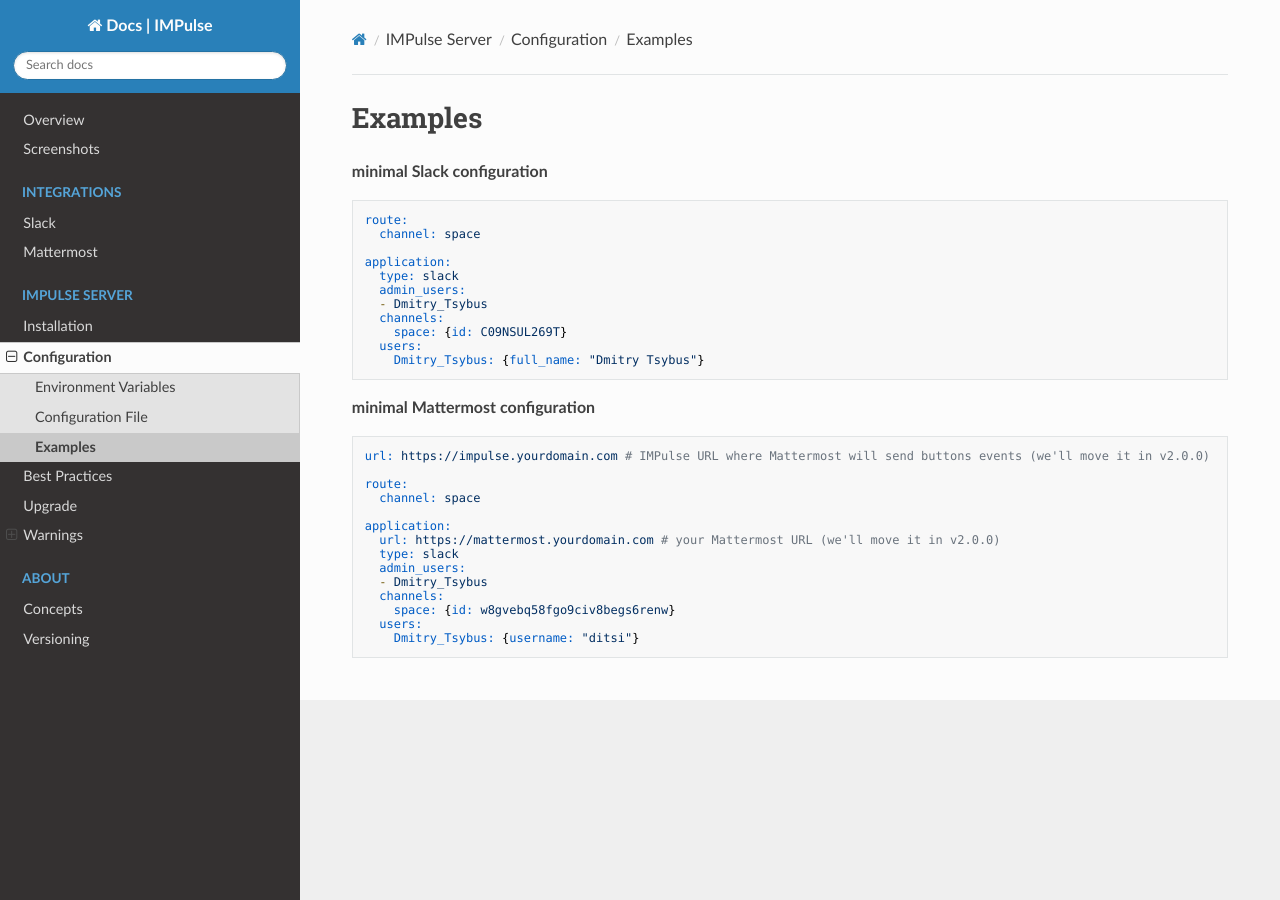
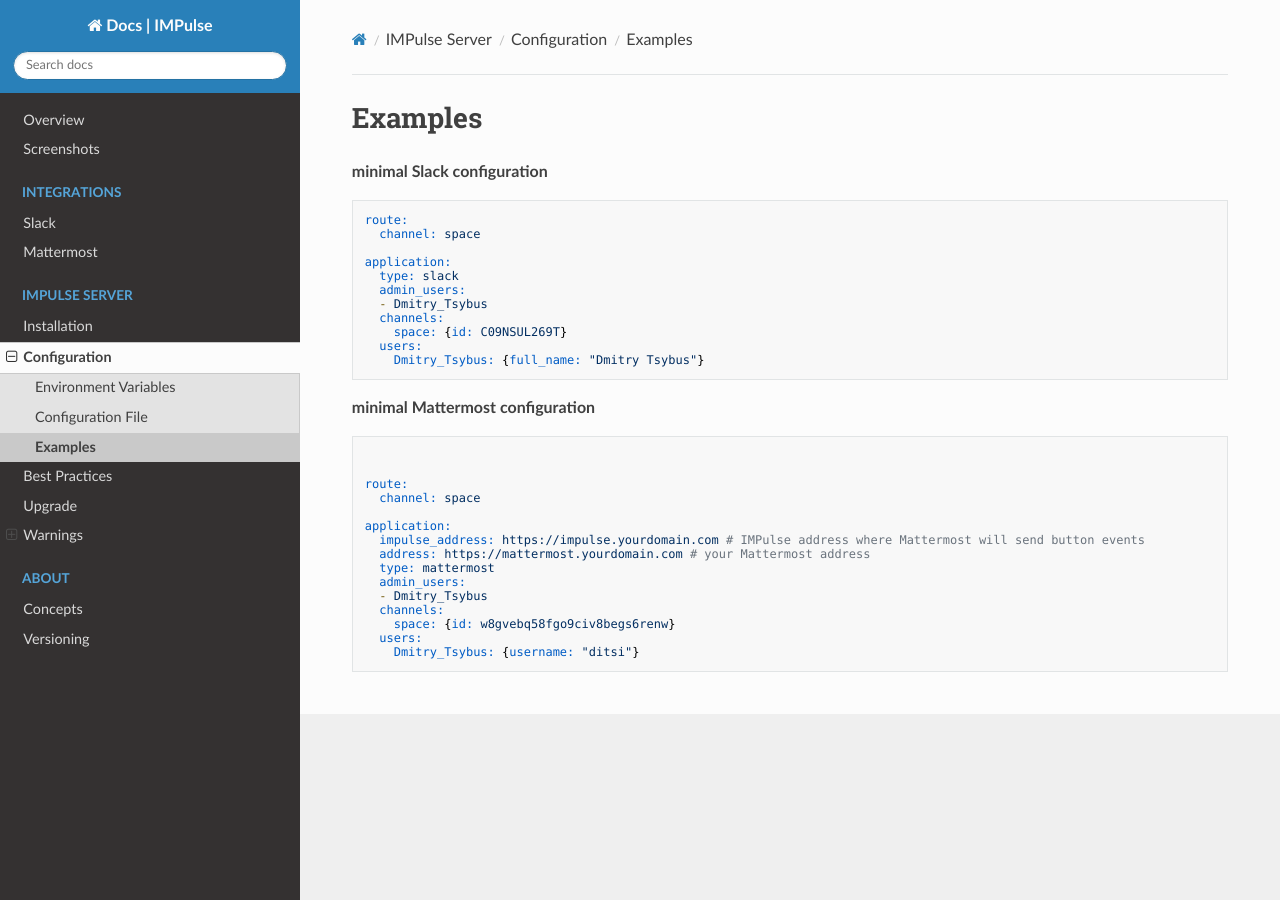
Before and after one commit to DiTsi/impulse-docs, an MkDocs documentation site: the page built from docs/config_examples.md, in a window 1280 px wide. Built offline with MkDocs 1.6.1, drawn with Linux system fonts in a browser that asks for light colours; nearby versions of some CDN libraries.

Commit message:
'url' moved under 'application'

````diff
--- a/docs/config_examples.md
+++ b/docs/config_examples.md
@@ -19,14 +19,15 @@ application:
 **minimal Mattermost configuration**
 
 ```yaml
-url: https://impulse.yourdomain.com # IMPulse URL where Mattermost will send buttons events (we'll move it in v2.0.0)
+
 
 route:
   channel: space
 
 application:
-  url: https://mattermost.yourdomain.com # your Mattermost URL (we'll move it in v2.0.0)
-  type: slack
+  impulse_address: https://impulse.yourdomain.com # IMPulse address where Mattermost will send button events
+  address: https://mattermost.yourdomain.com # your Mattermost address
+  type: mattermost
   admin_users:
   - Dmitry_Tsybus
   channels:
````
Also changed, not shown: docs/config_file.md (+4 -0 lines).
